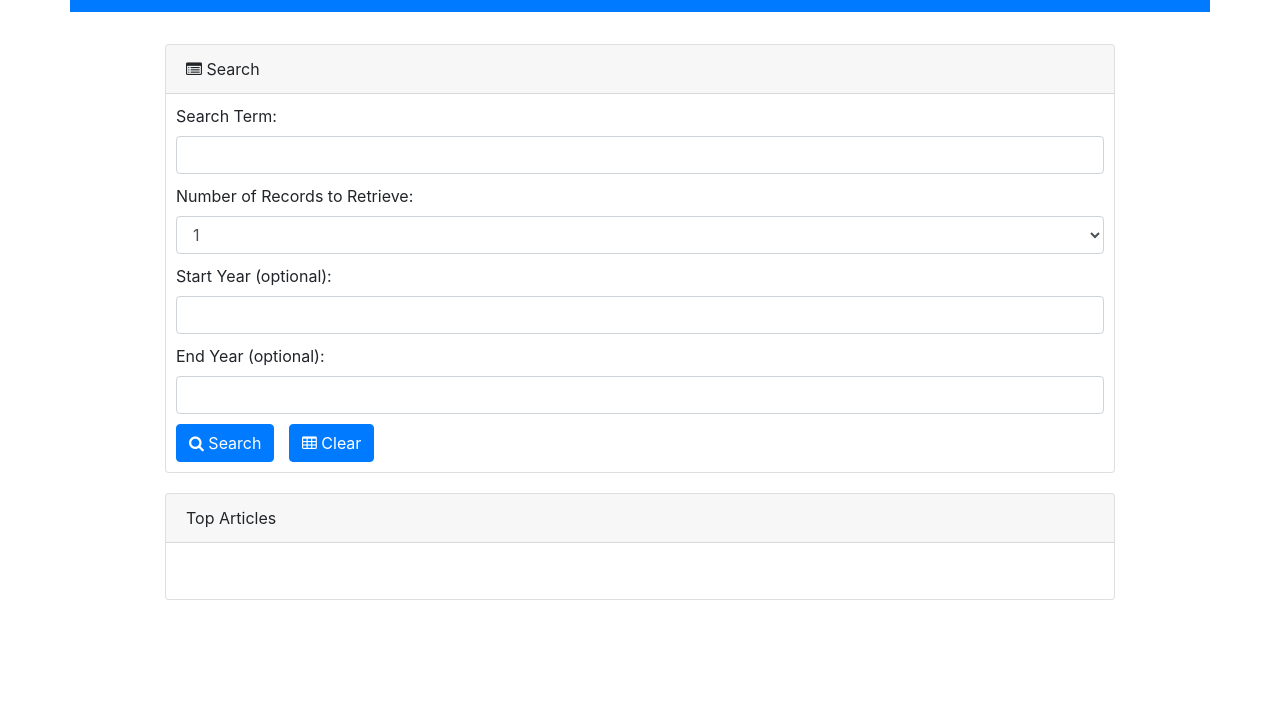
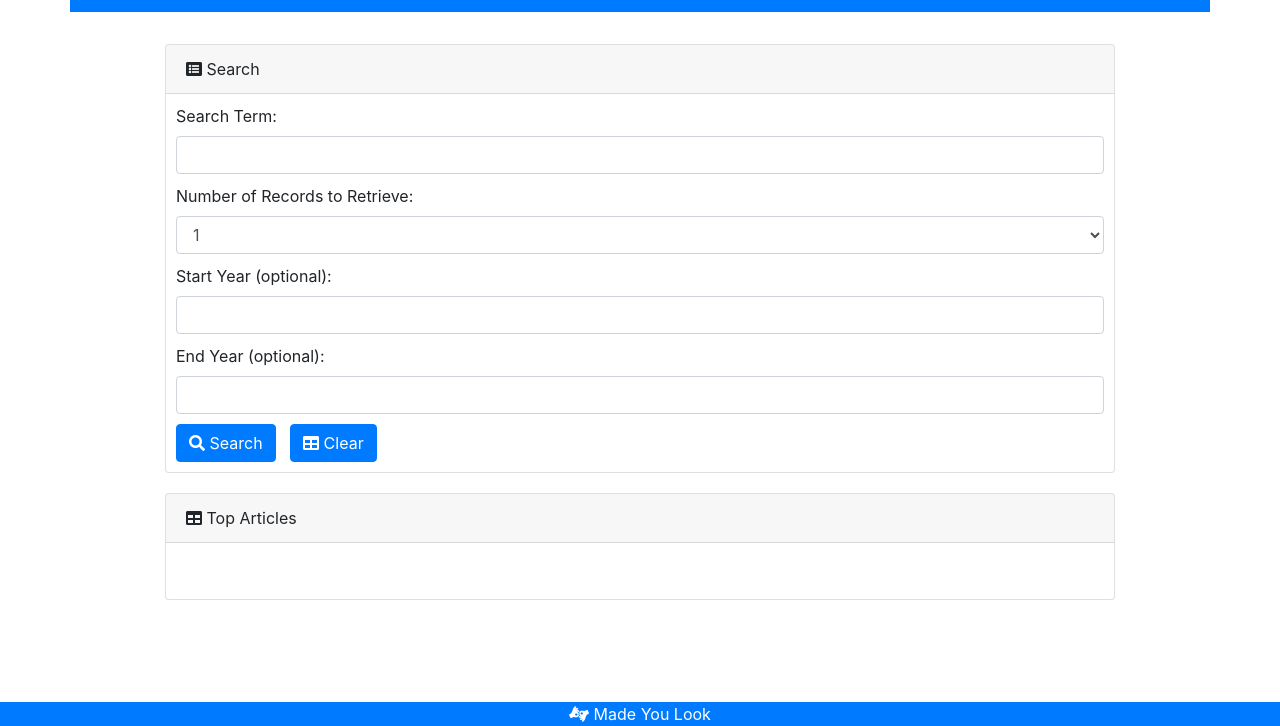
Before and after one commit to danielledaley2196/NYT-search, a plain HTML site: page index.html in a window 1280 px wide. Shown: the part 74-800 px from the top of the page. Drawn offline with nearby package versions, Linux system fonts and the light colour scheme; no server answers.

Commit message:
added footer

```diff
--- a/index.html
+++ b/index.html
@@ -6,6 +6,7 @@
     <meta http-equiv="X-UA-Compatible" content="ie=edge">
     <link rel="stylesheet" href="https://stackpath.bootstrapcdn.com/bootstrap/4.3.1/css/bootstrap.min.css" integrity="sha384-ggOyR0iXCbMQv3Xipma34MD+dH/1fQ784/j6cY/iJTQUOhcWr7x9JvoRxT2MZw1T" crossorigin="anonymous">
     <link rel="stylesheet" href="https://maxcdn.bootstrapcdn.com/font-awesome/4.5.0/css/font-awesome.min.css" />
+    <link rel="stylesheet" href="https://use.fontawesome.com/releases/v5.8.1/css/all.css" integrity="sha384-50oBUHEmvpQ+1lW4y57PTFmhCaXp0ML5d60M1M7uH2+nqUivzIebhndOJK28anvf" crossorigin="anonymous" />
     <link rel="stylesheet" href="style.css">
     <script src="https://ajax.googleapis.com/ajax/libs/jquery/3.4.1/jquery.min.js"></script>
     <script src="script.js"></script>
@@ -70,7 +71,7 @@
         <div class="row">
             <div class="col-1"></div>
             <div class="cardBox card col-10">
-                <div class="cardHeader card-header">Top Articles</div>
+                <div class="cardHeader card-header"><i class="fa fa-table"></i> Top Articles</div>
                 <div class="card-body">
                     <ul class="articles"></ul>
                 </div>
@@ -78,5 +79,6 @@
             <div class="col-1"></div>
         </div>
     </div>
+    <footer class="footer bg-primary"><i class="fa fa-american-sign-language-interpreting"></i> Made You Look</footer>
 </body>
 </html>
--- a/style.css
+++ b/style.css
@@ -22,3 +22,11 @@ button.theBut {
 div.spaceHolder {
     margin-top: 20px;
 }
+.footer {
+        position: fixed;
+        left: 0;
+        bottom: 0;
+        width: 100%;
+        color: white;
+        text-align: center;
+}
```
